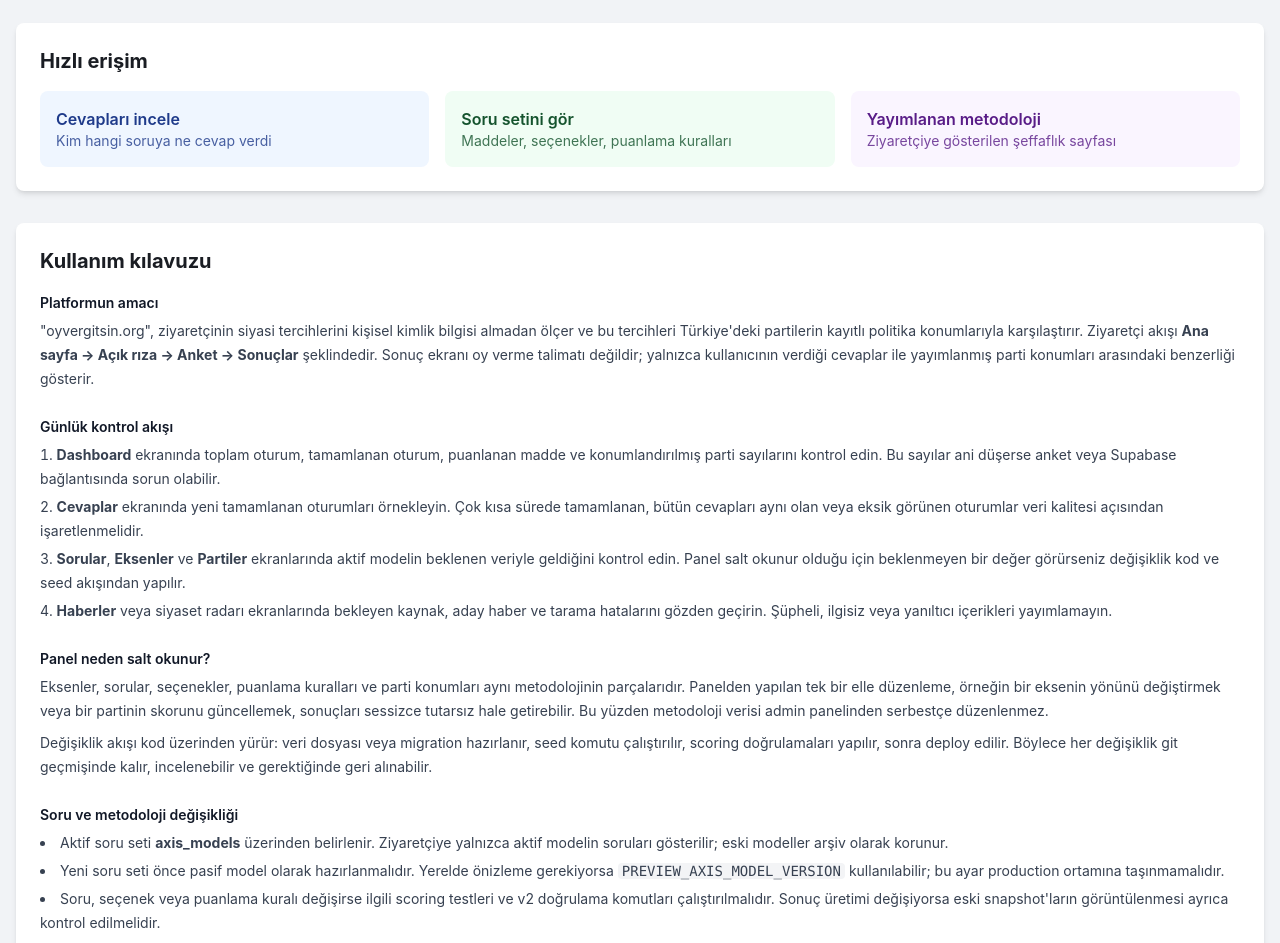
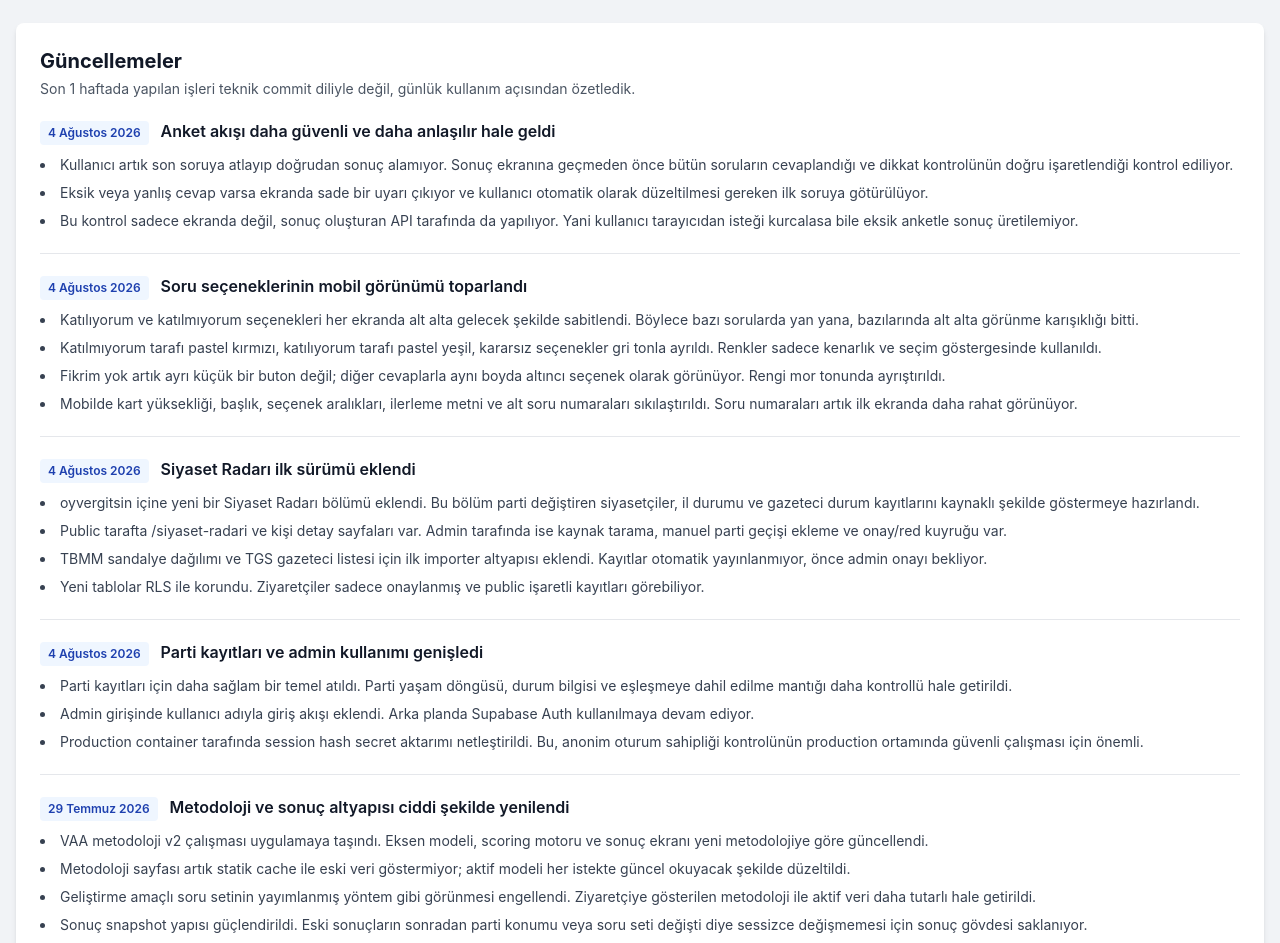
Before and after one commit to ubterzioglu/oyvergitsin, a Next.js app: page /admin in a window 1280 px wide. Shown: the part 440-1383 px from the top of the page. Built offline with nearby package versions, Linux system fonts and the light colour scheme; no server answers; the database is empty.

Commit message:
Add admin weekly updates summary

```diff
--- a/app/admin/page.tsx
+++ b/app/admin/page.tsx
@@ -11,6 +11,67 @@ interface Stats {
   positionedParties: number
   activeModel: string
 }
+
+const WEEKLY_UPDATES = [
+  {
+    date: '4 Ağustos 2026',
+    title: 'Anket akışı daha güvenli ve daha anlaşılır hale geldi',
+    items: [
+      'Kullanıcı artık son soruya atlayıp doğrudan sonuç alamıyor. Sonuç ekranına geçmeden önce bütün soruların cevaplandığı ve dikkat kontrolünün doğru işaretlendiği kontrol ediliyor.',
+      'Eksik veya yanlış cevap varsa ekranda sade bir uyarı çıkıyor ve kullanıcı otomatik olarak düzeltilmesi gereken ilk soruya götürülüyor.',
+      'Bu kontrol sadece ekranda değil, sonuç oluşturan API tarafında da yapılıyor. Yani kullanıcı tarayıcıdan isteği kurcalasa bile eksik anketle sonuç üretilemiyor.',
+    ],
+  },
+  {
+    date: '4 Ağustos 2026',
+    title: 'Soru seçeneklerinin mobil görünümü toparlandı',
+    items: [
+      'Katılıyorum ve katılmıyorum seçenekleri her ekranda alt alta gelecek şekilde sabitlendi. Böylece bazı sorularda yan yana, bazılarında alt alta görünme karışıklığı bitti.',
+      'Katılmıyorum tarafı pastel kırmızı, katılıyorum tarafı pastel yeşil, kararsız seçenekler gri tonla ayrıldı. Renkler sadece kenarlık ve seçim göstergesinde kullanıldı.',
+      'Fikrim yok artık ayrı küçük bir buton değil; diğer cevaplarla aynı boyda altıncı seçenek olarak görünüyor. Rengi mor tonunda ayrıştırıldı.',
+      'Mobilde kart yüksekliği, başlık, seçenek aralıkları, ilerleme metni ve alt soru numaraları sıkılaştırıldı. Soru numaraları artık ilk ekranda daha rahat görünüyor.',
+    ],
+  },
+  {
+    date: '4 Ağustos 2026',
+    title: 'Siyaset Radarı ilk sürümü eklendi',
+    items: [
+      'oyvergitsin içine yeni bir Siyaset Radarı bölümü eklendi. Bu bölüm parti değiştiren siyasetçiler, il durumu ve gazeteci durum kayıtlarını kaynaklı şekilde göstermeye hazırlandı.',
+      'Public tarafta /siyaset-radari ve kişi detay sayfaları var. Admin tarafında ise kaynak tarama, manuel parti geçişi ekleme ve onay/red kuyruğu var.',
+      'TBMM sandalye dağılımı ve TGS gazeteci listesi için ilk importer altyapısı eklendi. Kayıtlar otomatik yayınlanmıyor, önce admin onayı bekliyor.',
+      'Yeni tablolar RLS ile korundu. Ziyaretçiler sadece onaylanmış ve public işaretli kayıtları görebiliyor.',
+    ],
+  },
+  {
+    date: '4 Ağustos 2026',
+    title: 'Parti kayıtları ve admin kullanımı genişledi',
+    items: [
+      'Parti kayıtları için daha sağlam bir temel atıldı. Parti yaşam döngüsü, durum bilgisi ve eşleşmeye dahil edilme mantığı daha kontrollü hale getirildi.',
+      'Admin girişinde kullanıcı adıyla giriş akışı eklendi. Arka planda Supabase Auth kullanılmaya devam ediyor.',
+      'Production container tarafında session hash secret aktarımı netleştirildi. Bu, anonim oturum sahipliği kontrolünün production ortamında güvenli çalışması için önemli.',
+    ],
+  },
+  {
+    date: '29 Temmuz 2026',
+    title: 'Metodoloji ve sonuç altyapısı ciddi şekilde yenilendi',
+    items: [
+      'VAA metodoloji v2 çalışması uygulamaya taşındı. Eksen modeli, scoring motoru ve sonuç ekranı yeni metodolojiye göre güncellendi.',
+      'Metodoloji sayfası artık statik cache ile eski veri göstermiyor; aktif modeli her istekte güncel okuyacak şekilde düzeltildi.',
+      'Geliştirme amaçlı soru setinin yayımlanmış yöntem gibi görünmesi engellendi. Ziyaretçiye gösterilen metodoloji ile aktif veri daha tutarlı hale getirildi.',
+      'Sonuç snapshot yapısı güçlendirildi. Eski sonuçların sonradan parti konumu veya soru seti değişti diye sessizce değişmemesi için sonuç gövdesi saklanıyor.',
+    ],
+  },
+  {
+    date: '29 Temmuz 2026',
+    title: 'Parti pozisyonları, testler ve küçük düzeltmeler yapıldı',
+    items: [
+      'Eksik parti pozisyonları kodlandı, bazı v1 veri hataları düzeltildi ve göç ekseni kaynaklardan yeniden değerlendirildi.',
+      'Zafer Partisi adındaki yazım hatası düzeltildi. Kapanan veya adı değişen partiler için silmek yerine yaşam döngüsü yaklaşımı korundu.',
+      'Gerçek tarayıcı E2E testi eklendi. Bu testler iki CSP problemini yakaladı ve ilgili güvenlik ayarları düzeltildi.',
+      'Geçici dev log dosyasının repodan çıkarılması ve dokümantasyon güncellemeleriyle repo bakımı yapıldı.',
+    ],
+  },
+]
 
 export default function AdminDashboard() {
   const [stats, setStats] = useState<Stats>({
@@ -103,6 +164,8 @@ export default function AdminDashboard() {
         </>
       )}
 
+      <UpdatesSection />
+
       <div className="mb-8 rounded-lg bg-white p-6 shadow-md">
         <h2 className="mb-4 text-xl font-bold">Hızlı erişim</h2>
         <div className="grid grid-cols-1 gap-4 md:grid-cols-3">
@@ -129,6 +192,37 @@ export default function AdminDashboard() {
 
       <AdminGuide />
     </div>
+  )
+}
+
+function UpdatesSection() {
+  return (
+    <section className="mb-8 rounded-lg bg-white p-6 shadow-md">
+      <div className="mb-5">
+        <h2 className="text-xl font-bold text-gray-900">Güncellemeler</h2>
+        <p className="mt-1 text-sm text-gray-600">
+          Son 1 haftada yapılan işleri teknik commit diliyle değil, günlük kullanım açısından özetledik.
+        </p>
+      </div>
+
+      <div className="space-y-5">
+        {WEEKLY_UPDATES.map((update) => (
+          <article key={`${update.date}-${update.title}`} className="border-t border-gray-200 pt-5 first:border-t-0 first:pt-0">
+            <div className="mb-2 flex flex-wrap items-baseline gap-x-3 gap-y-1">
+              <span className="rounded bg-blue-50 px-2 py-1 text-xs font-semibold text-blue-800">
+                {update.date}
+              </span>
+              <h3 className="text-base font-semibold text-gray-900">{update.title}</h3>
+            </div>
+            <ul className="list-inside list-disc space-y-1 text-sm leading-6 text-gray-700">
+              {update.items.map((item) => (
+                <li key={item}>{item}</li>
+              ))}
+            </ul>
+          </article>
+        ))}
+      </div>
+    </section>
   )
 }
 
```
